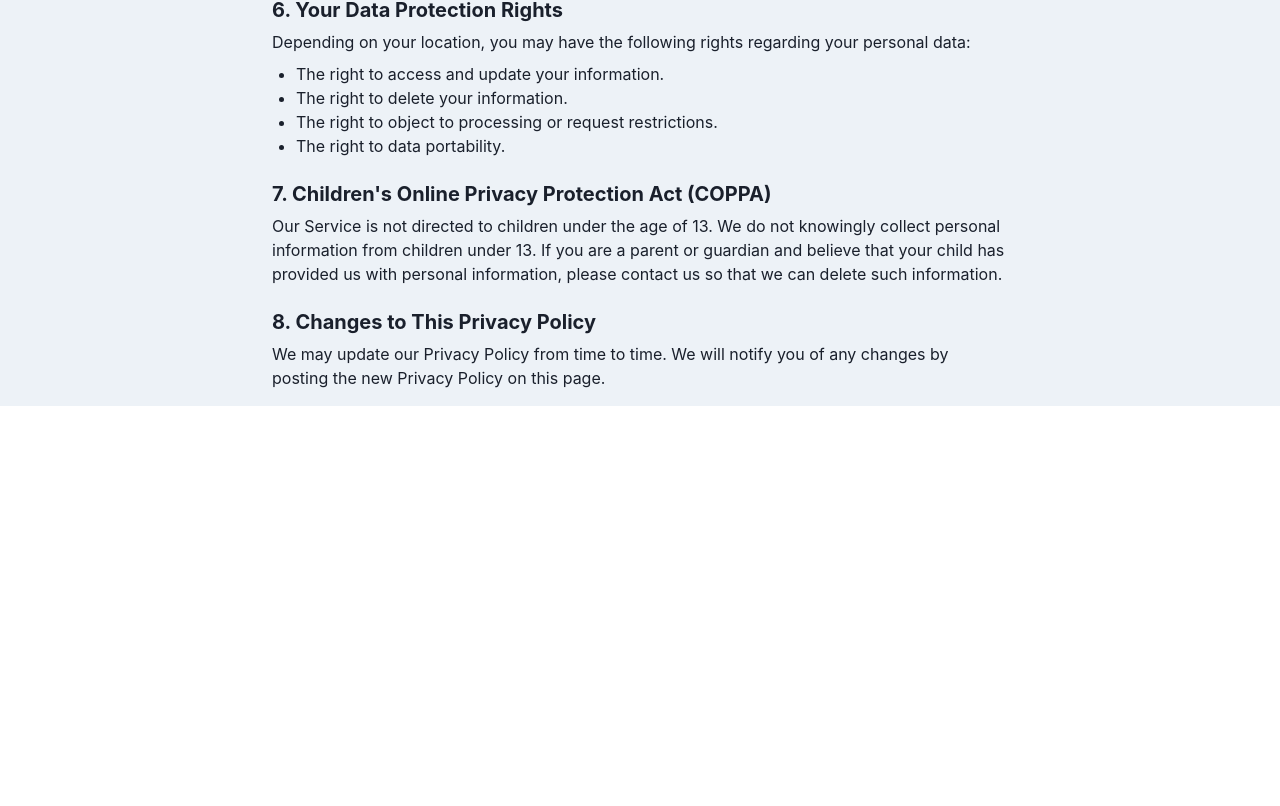
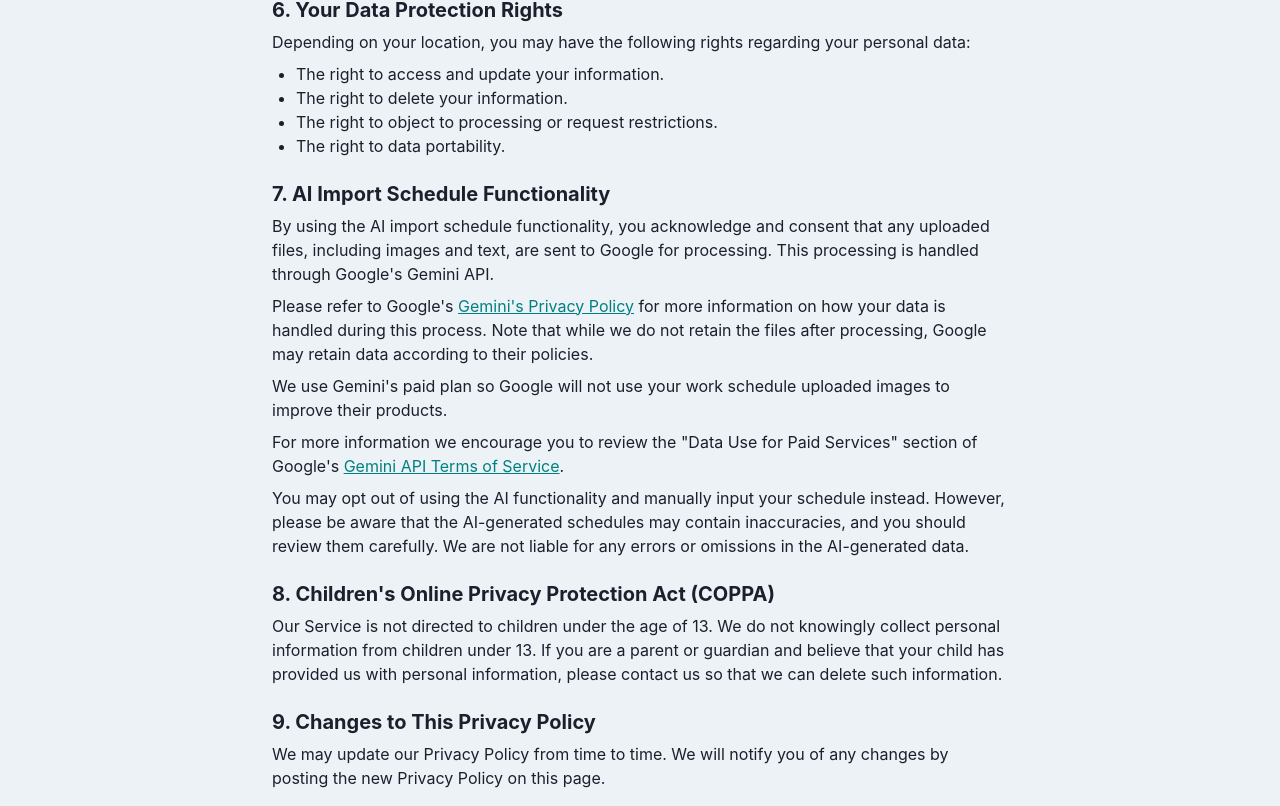
Before and after one commit to RochaLS/my-arubaito-front, a Next.js app: page /legal/privacy-policy in a window 1280 px wide. Shown: the part 1040-1846 px from the top of the page. Before the commit the page ends 1446 px from the top, so only its background shows below. Built offline with nearby package versions, Linux system fonts and the light colour scheme.

Commit message:
update tos and privacy policy, add AI sections

```diff
--- a/src/app/legal/privacy-policy/page.tsx
+++ b/src/app/legal/privacy-policy/page.tsx
@@ -102,7 +102,55 @@ export default function Page() {
         </UnorderedList>
 
         <Heading as="h2" size="md" mt="6">
-          7. Children&apos;s Online Privacy Protection Act (COPPA)
+          7. AI Import Schedule Functionality
+        </Heading>
+        <Text mt="2">
+          By using the AI import schedule functionality, you acknowledge and
+          consent that any uploaded files, including images and text, are sent
+          to Google for processing. This processing is handled through Google's
+          Gemini API.
+        </Text>
+        <Text mt="2">
+          Please refer to Google's{" "}
+          <a
+            style={{ color: "teal", textDecoration: "underline" }}
+            href="https://support.google.com/gemini/answer/13594961?hl=en#your_data"
+            target="_blank"
+            rel="noopener noreferrer"
+          >
+            Gemini&apos;s Privacy Policy
+          </a>{" "}
+          for more information on how your data is handled during this process.
+          Note that while we do not retain the files after processing, Google
+          may retain data according to their policies.
+        </Text>
+        <Text mt="2">
+          We use Gemini&apos;s paid plan so Google will not use your work
+          schedule uploaded images to improve their products.
+        </Text>
+        <Text mt="2">
+          For more information we encourage you to review the "Data Use for Paid
+          Services" section of Google's{" "}
+          <a
+            style={{ color: "teal", textDecoration: "underline" }}
+            href="https://ai.google.dev/gemini-api/terms"
+            target="_blank"
+            rel="noopener noreferrer"
+          >
+            Gemini API Terms of Service
+          </a>
+          .
+        </Text>
+        <Text mt="2">
+          You may opt out of using the AI functionality and manually input your
+          schedule instead. However, please be aware that the AI-generated
+          schedules may contain inaccuracies, and you should review them
+          carefully. We are not liable for any errors or omissions in the
+          AI-generated data.
+        </Text>
+
+        <Heading as="h2" size="md" mt="6">
+          8. Children&apos;s Online Privacy Protection Act (COPPA)
         </Heading>
         <Text mt="2">
           Our Service is not directed to children under the age of 13. We do not
@@ -113,7 +161,7 @@ export default function Page() {
         </Text>
 
         <Heading as="h2" size="md" mt="6">
-          8. Changes to This Privacy Policy
+          9. Changes to This Privacy Policy
         </Heading>
         <Text mt="2">
           We may update our Privacy Policy from time to time. We will notify you
```
Also changed, not shown: src/app/legal/tos/page.tsx (+28 -4 lines).
